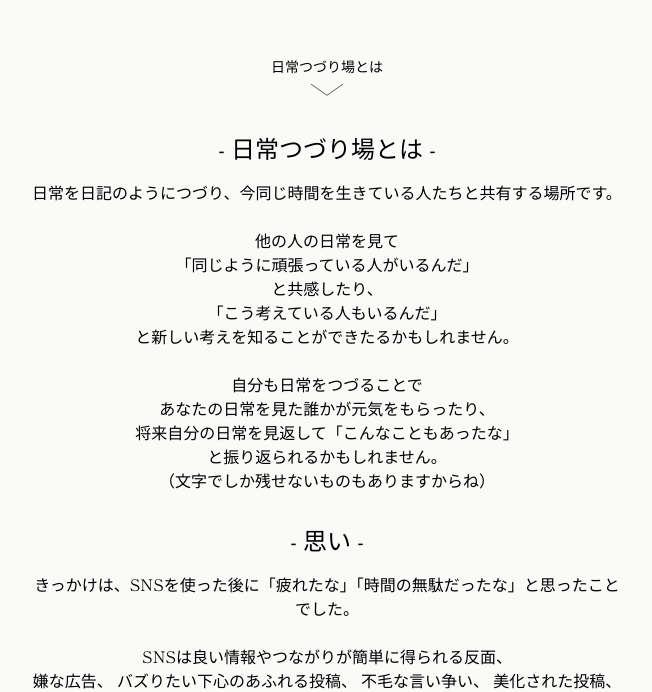
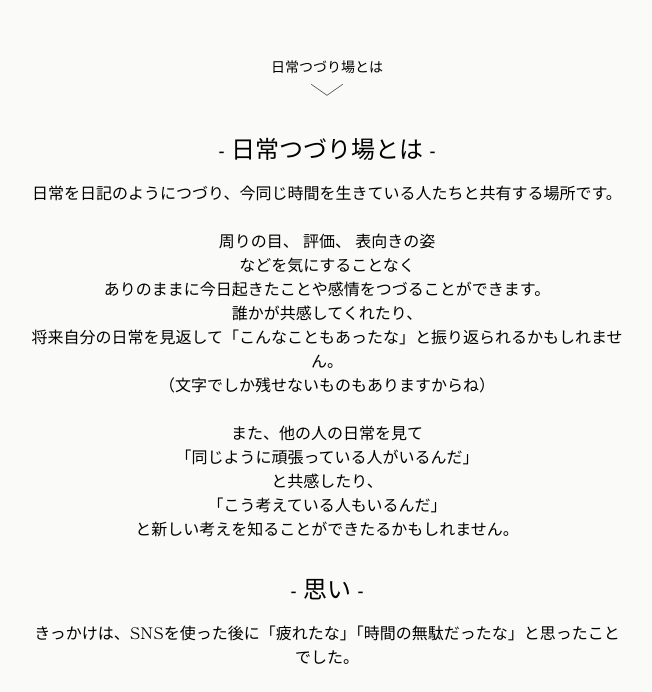
Before and after one commit to YokoMasa/lifelog, a website built with Vite: page index.html in a window 1280 px wide. Shown: the part 668-1360 px from the top of the page, without its empty margins (313-965 px from the left). Built offline with nearby package versions, Linux system fonts and the light colour scheme.

Commit message:
changed text

```diff
--- a/index.html
+++ b/index.html
@@ -64,19 +64,22 @@
 
         <br>
         <p>
-          他の人の日常を見て<br>「同じように頑張っている人がいるんだ」<br><span class="inline-block">と共感したり、</span>
-        </p>
-        <p>
-          「こう考えている人もいるんだ」<span class="inline-block">と新しい考えを知ることができたるかもしれません。</span>
+          <span class="inline-block">周りの目、</span>
+          <span class="inline-block">評価、</span>
+          <span class="inline-block">表向きの姿</span><br>
+          などを気にすることなく<br>
+          ありのままに今日起きたことや感情をつづることができます。<br>
+          誰かが共感してくれたり、<br>
+          将来自分の日常を見返して「こんなこともあったな」と振り返られるかもしれません。<br>
+          （文字でしか残せないものもありますからね）
         </p>
 
         <br>
         <p>
-          自分も日常をつづることで<br>
-          あなたの日常を見た誰かが元気をもらったり、<br>
-          将来自分の日常を見返して「こんなこともあったな」<br>
-          と振り返られるかもしれません。<br>
-          （文字でしか残せないものもありますからね）
+          また、他の人の日常を見て<br>「同じように頑張っている人がいるんだ」<br><span class="inline-block">と共感したり、</span>
+        </p>
+        <p>
+          「こう考えている人もいるんだ」<span class="inline-block">と新しい考えを知ることができたるかもしれません。</span>
         </p>
       </div>
     </div>
```
Also changed, not shown: docs/owned.md (added, +19 -0 lines).
